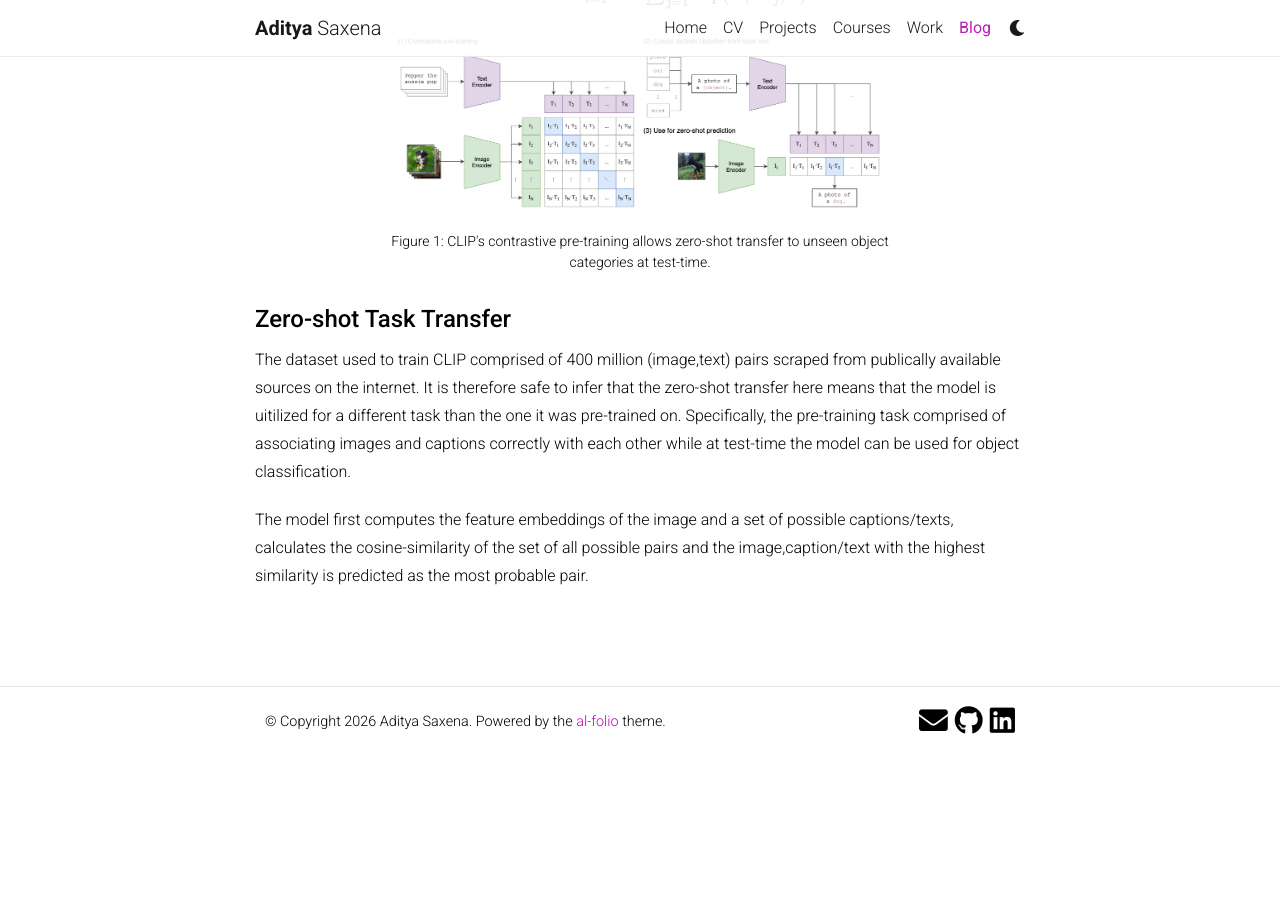
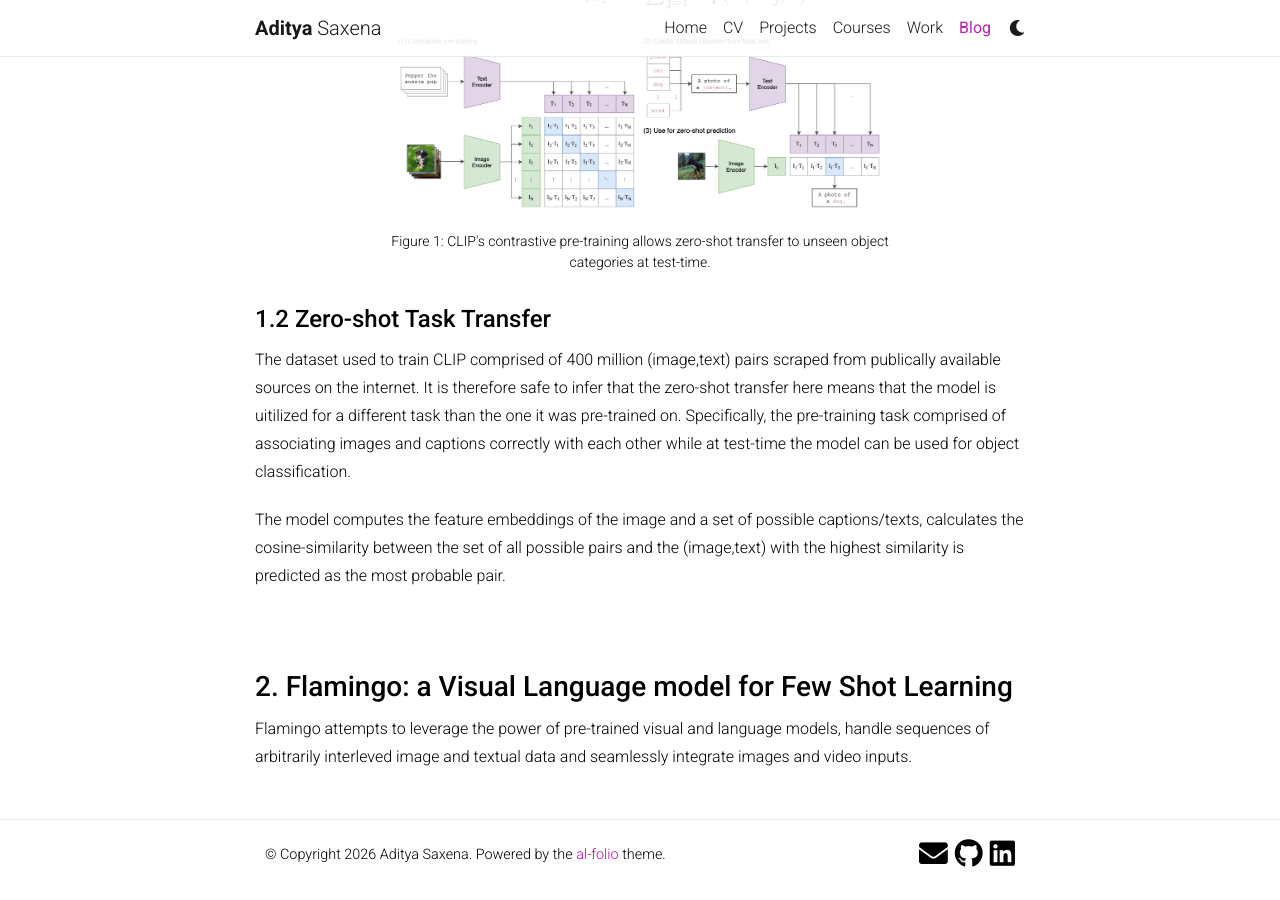
Before and after one commit to adityaaa2511/adityaaa2511.github.io, a Jekyll site: the page built from _posts/2026-08-27-multimodal-llms.md, in a window 1280 px wide and 900 px high, scrolled down 1436 px. Built offline with Jekyll 4.4.1, drawn with Linux system fonts in a browser that asks for light colours; nearby versions of some CDN libraries; comment, search, counter and statistics services are not loaded; a style sheet for code colours, icons or effects is not loaded; before the commit the page ends 2203 px from its top, so only the background shows below that; some of the changed text lies outside the part shown.

Commit message:
Minor mods

```diff
--- a/_posts/2026-08-27-multimodal-llms.md
+++ b/_posts/2026-08-27-multimodal-llms.md
@@ -16,11 +16,11 @@ _styles: >
 
 Foundational models like:- ChatGPT, Claude and Gemini are inherently multimodal due to their capacity to process different types of inputs like:- images and audio along with standard text. In an effort to develop a deep understanding of the technology that goes into making these models, I am presenting my interpretation of some foundational papers. Hope you find it informative and interesting !
 
-### Learning Transferable Visual Models from Natural Language Supervision (Radford et al. - Feb 2021)
+### 1. Learning Transferable Visual Models from Natural Language Supervision (Radford et al. - Feb 2021)
 
 This paper attempts to address the prevalant limitation of computer systems at that time to predict only a fixed set of categories on which system is trained. The authors say that this limits the generalizability and usability of such systems and learning directly from text associated with images is promising research direction to alleviate this limitation. So, they demonstrate that a simple pre-training task of associating which (image,text) pairs go together is an efficient and scalable way to learn image representations which can enable zero-shot downstream tasks.
 
-#### Contrastive Pre-training Objective
+#### 1.1 Contrastive Pre-training Objective
 
 The obvious approach of associating (image,text) pairs is to jointly train an image feature extractor and a text transformer from scratch to predict the caption of the image. But, the authors suggest that this proves to be a difficult and inefficient task.
 
@@ -43,10 +43,14 @@ $$\mathcal{L}_{T \to I} = -\frac{1}{N} \sum_{i=1}^{N} \log \frac{\exp(\mathbf{T}
   <figcaption class="caption">Figure 1: CLIP's contrastive pre-training allows zero-shot transfer to unseen object categories at test-time.</figcaption>
 </figure>
 
-#### Zero-shot Task Transfer
+#### 1.2 Zero-shot Task Transfer
 
 The dataset used to train CLIP comprised of 400 million (image,text) pairs scraped from publically available sources on the internet. It is therefore safe to infer that the zero-shot transfer here means that the model is uitilized for a different task than the one it was  pre-trained on. Specifically, the pre-training task comprised of associating images and captions correctly with each other while at test-time the model can be used for object classification.
 
-The model first computes the feature embeddings of the image and a set of possible captions/texts, calculates the cosine-similarity of the set of all possible pairs and the image,caption/text with the highest similarity is predicted as the most probable pair.
+The model computes the feature embeddings of the image and a set of possible captions/texts, calculates the cosine-similarity between the set of all possible pairs and the (image,text) with the highest similarity is predicted as the most probable pair.
 
 <br>
+
+### 2. Flamingo: a Visual Language model for Few Shot Learning
+
+Flamingo attempts to leverage the power of pre-trained visual and language models, handle sequences of arbitrarily interleved image and textual data and seamlessly integrate images and video inputs.
```
